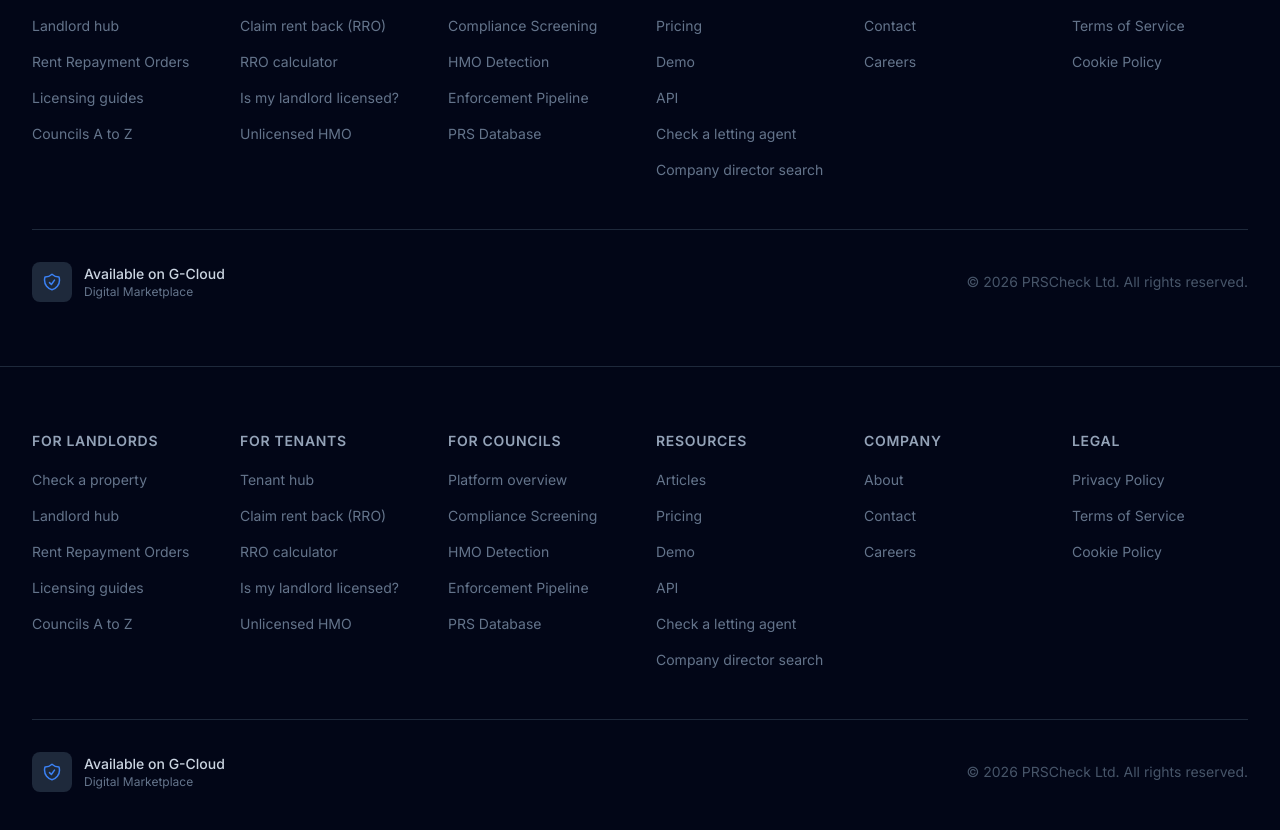
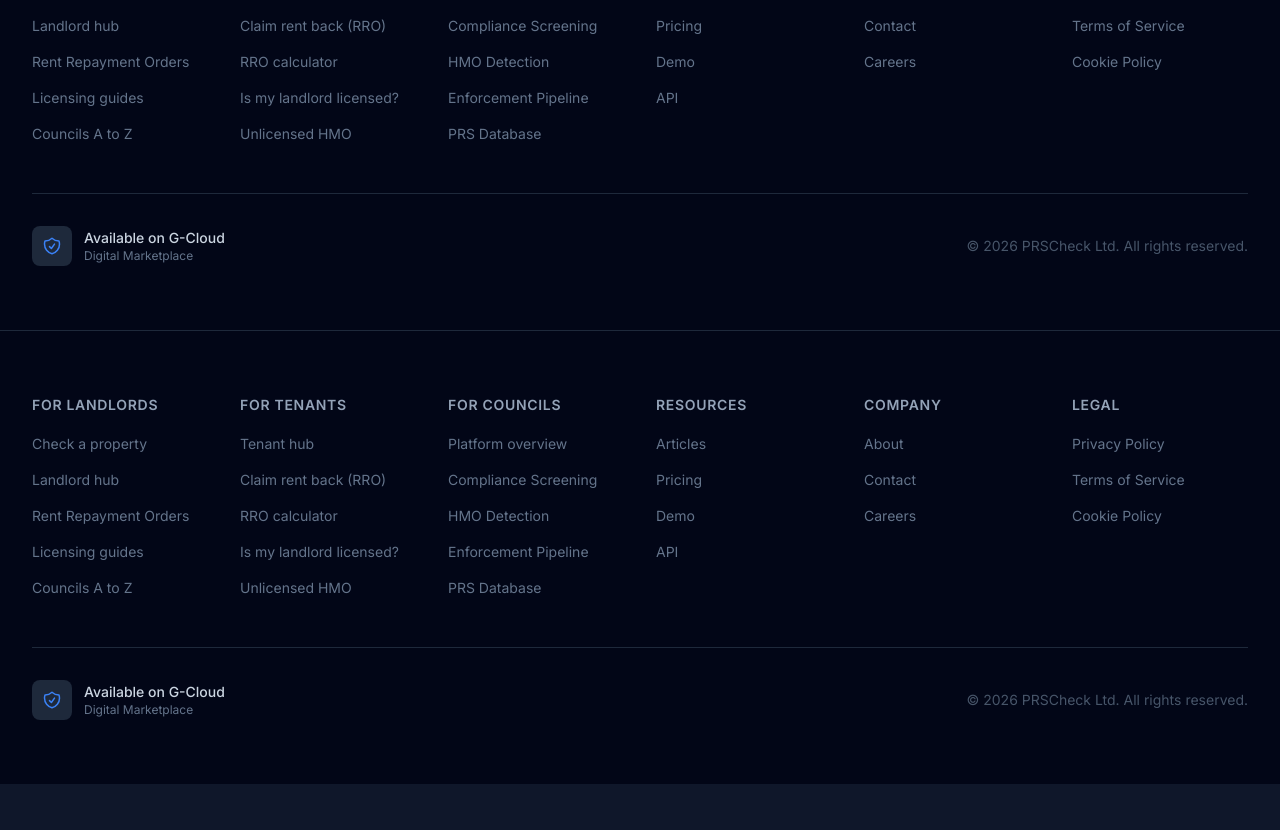
Before and after one commit to skillettsites/prscheck, a Next.js app: page /api-docs in a window 1280 px wide. Shown: the part 7023-7853 px from the top of the page. After the commit the page ends 7807 px from the top, so only its background shows below. Built offline with nearby package versions, Linux system fonts and the light colour scheme; no server answers.

Commit message:
Revert the sister-site footer links

```diff
--- a/src/components/ui/Footer.tsx
+++ b/src/components/ui/Footer.tsx
@@ -45,10 +45,6 @@
       { label: "Pricing", href: "/pricing" },
       { label: "Demo", href: "/demo" },
       { label: "API", href: "/api-docs" },
-      // Sister site. A tenant checking a licence usually also wants to know who
-      // the agent or landlord company actually is.
-      { label: "Check a letting agent", href: "https://www.checkafirm.co.uk/letting-agent-check" },
-      { label: "Company director search", href: "https://www.checkafirm.co.uk/company-director-search" },
     ],
   },
   {
```
